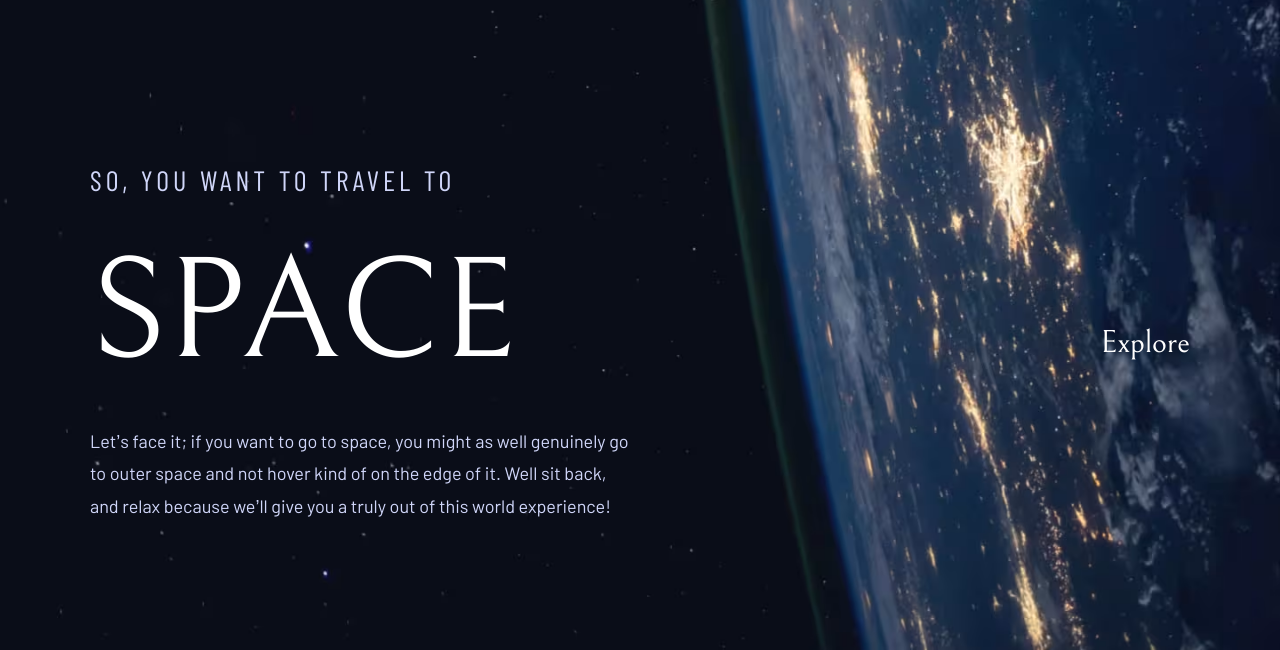
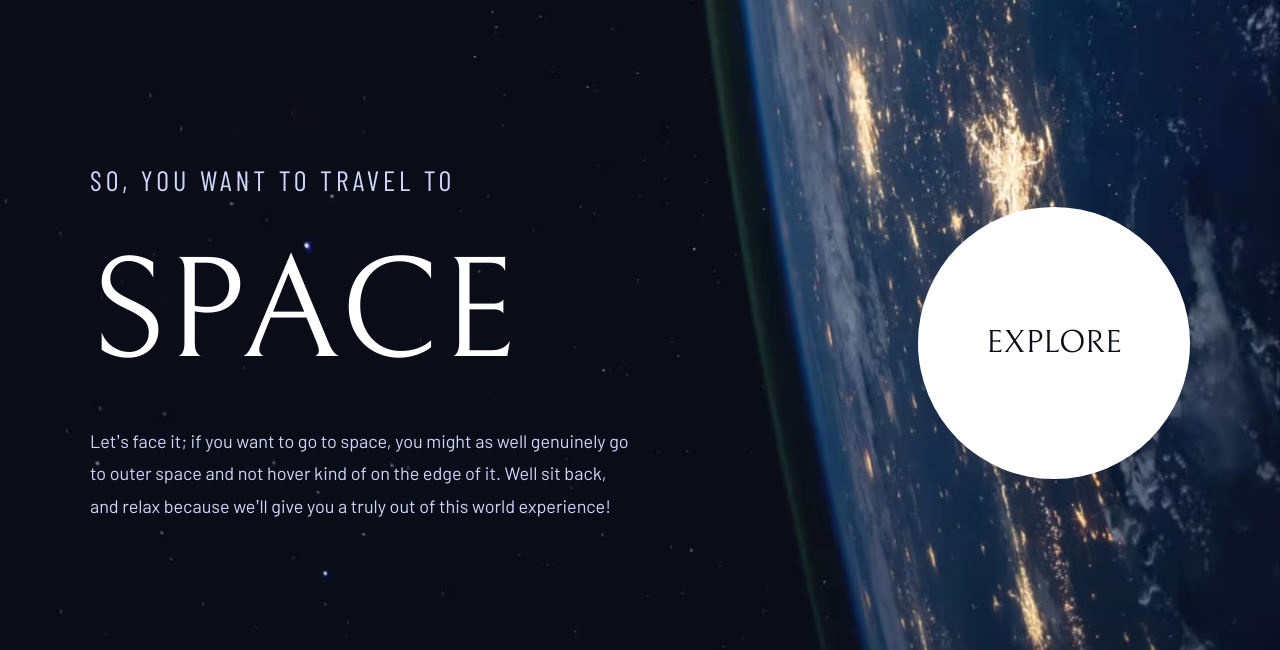
Before and after one commit to opaucarq/frontend-mentor-ch_001, a plain HTML site: page index.html in a window 1280 px wide. Shown: the part 150-800 px from the top of the page. Drawn offline with Linux system fonts and the light colour scheme.

Commit message:
feat: add button component

```diff
--- a/src/css/components.css
+++ b/src/css/components.css
@@ -134,3 +134,38 @@
   width: 3px;
   height: 100%;
 }
+
+/* Button */
+.button {
+  position: relative;
+  width: 8.5em;
+  aspect-ratio: 1 / 1;
+  display: grid;
+  place-items: center;
+  border-radius: 50%;
+  text-transform: uppercase;
+  background-color: var(--white);
+  color: var(--blue-900);
+  transition: color var(--animation-primary-expo);
+
+  &::before {
+    content: "";
+    width: 100%;
+    height: 100%;
+    background-color: var(--white);
+    opacity: 0.1;
+    border-radius: 50%;
+    position: absolute;
+    inset: 0;
+    transition: var(--animation-primary-expo);
+    z-index: -1;
+  }
+
+  &:hover{
+    color: var(--blue-500);
+  }
+
+  &:hover::before {
+    transform: scale(1.5);
+  }
+}
```
